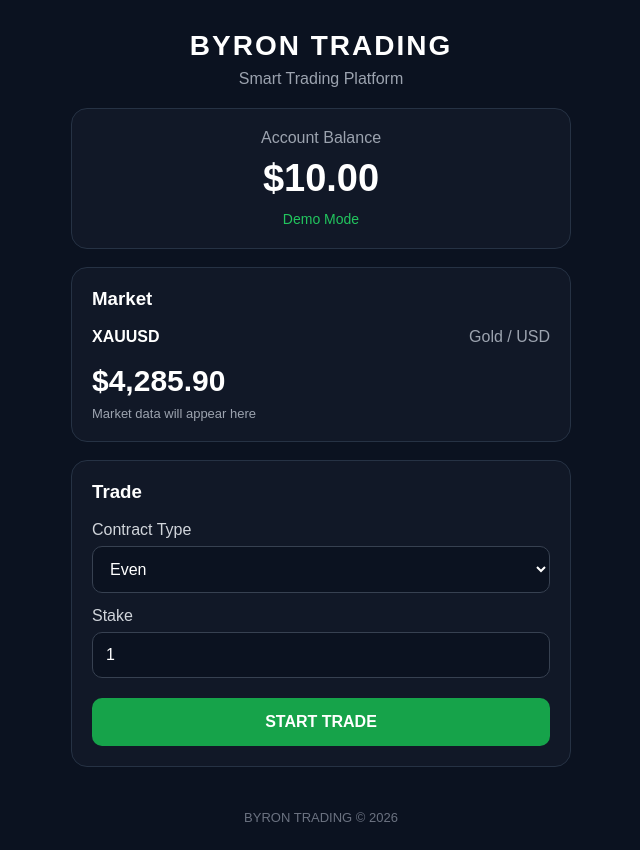
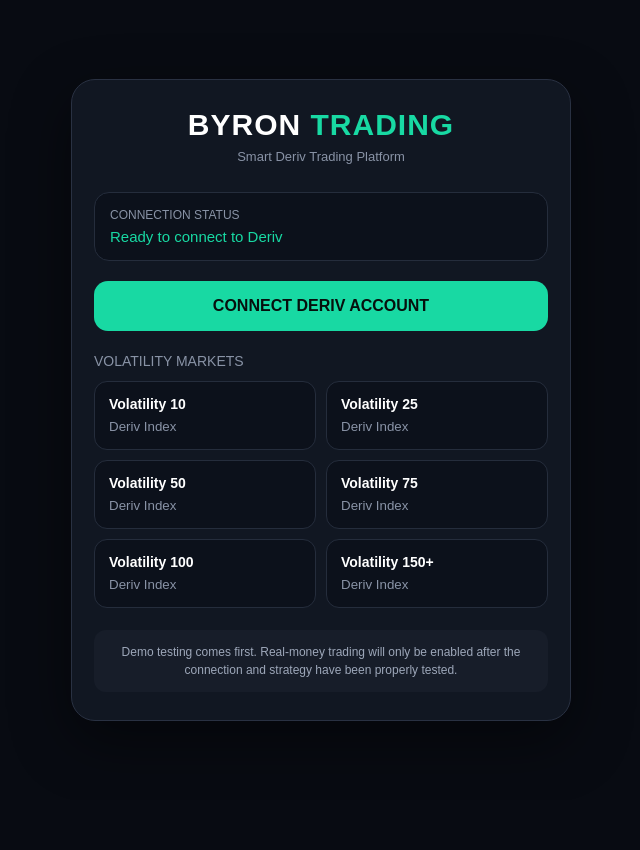
Before and after one commit to byron-trading/Byron-trading, a plain HTML site: page index.html in a window 1280 px wide. Shown: the whole page, without its empty margins (319-959 px from the left). After the commit the page ends 800 px from the top, so only its background shows below. Drawn offline with Linux system fonts and the light colour scheme.

Commit message:
Refactor index.html with styles and structure updates
Updated the title and added CSS styles for layout and design. Enhanced the structure of the HTML by modifying the header and footer sections, and added a connection status display.

```diff
--- a/index.html
+++ b/index.html
@@ -3,64 +3,291 @@
 <head>
   <meta charset="UTF-8">
   <meta name="viewport" content="width=device-width, initial-scale=1.0">
-  <title>BYRON TRADING</title>
-  <link rel="stylesheet" href="style.css">
+  <title>Byron Trading</title>
+
+  <style>
+    * {
+      box-sizing: border-box;
+      margin: 0;
+      padding: 0;
+      font-family: Arial, sans-serif;
+    }
+
+    body {
+      min-height: 100vh;
+      background: #080b12;
+      color: white;
+      display: flex;
+      justify-content: center;
+      align-items: center;
+      padding: 20px;
+    }
+
+    .app {
+      width: 100%;
+      max-width: 500px;
+      background: #111722;
+      border: 1px solid #293142;
+      border-radius: 24px;
+      padding: 28px 22px;
+      box-shadow: 0 20px 60px rgba(0,0,0,0.45);
+    }
+
+    .logo {
+      text-align: center;
+      margin-bottom: 28px;
+    }
+
+    .logo h1 {
+      font-size: 30px;
+      letter-spacing: 1px;
+    }
+
+    .logo span {
+      color: #18d9a3;
+    }
+
+    .logo p {
+      color: #8993a6;
+      margin-top: 7px;
+      font-size: 13px;
+    }
+
+    .status {
+      background: #0c111b;
+      border: 1px solid #252d3c;
+      border-radius: 15px;
+      padding: 15px;
+      margin-bottom: 20px;
+    }
+
+    .status-title {
+      color: #8993a6;
+      font-size: 12px;
+      margin-bottom: 6px;
+    }
+
+    #status {
+      font-size: 15px;
+      color: #18d9a3;
+    }
+
+    .login-btn {
+      width: 100%;
+      border: none;
+      border-radius: 14px;
+      padding: 16px;
+      background: #18d9a3;
+      color: #06100d;
+      font-size: 16px;
+      font-weight: bold;
+      cursor: pointer;
+      margin-bottom: 22px;
+    }
+
+    .login-btn:active {
+      transform: scale(0.98);
+    }
+
+    .section-title {
+      font-size: 14px;
+      color: #8993a6;
+      margin-bottom: 12px;
+    }
+
+    .markets {
+      display: grid;
+      grid-template-columns: 1fr 1fr;
+      gap: 10px;
+    }
+
+    .market {
+      background: #0c111b;
+      border: 1px solid #252d3c;
+      border-radius: 13px;
+      padding: 14px;
+    }
+
+    .market strong {
+      display: block;
+      font-size: 14px;
+      margin-bottom: 5px;
+    }
+
+    .market small {
+      color: #8993a6;
+    }
+
+    .notice {
+      margin-top: 22px;
+      padding: 13px;
+      border-radius: 12px;
+      background: #171d29;
+      color: #9da7b9;
+      font-size: 12px;
+      line-height: 1.5;
+      text-align: center;
+    }
+  </style>
 </head>
 
 <body>
 
-  <header>
-    <h1>BYRON TRADING</h1>
-    <p>Smart Trading Platform</p>
-  </header>
+  <div class="app">
 
-  <main>
+    <div class="logo">
+      <h1>BYRON <span>TRADING</span></h1>
+      <p>Smart Deriv Trading Platform</p>
+    </div>
 
-    <section class="balance-card">
-      <p>Account Balance</p>
-      <h2>$10.00</h2>
-      <span>Demo Mode</span>
-    </section>
+    <div class="status">
+      <div class="status-title">CONNECTION STATUS</div>
+      <div id="status">Ready to connect to Deriv</div>
+    </div>
 
-    <section class="market-card">
-      <h3>Market</h3>
+    <button class="login-btn" onclick="connectDeriv()">
+      CONNECT DERIV ACCOUNT
+    </button>
 
-      <div class="market-row">
-        <strong>XAUUSD</strong>
-        <span>Gold / USD</span>
+    <div class="section-title">
+      VOLATILITY MARKETS
+    </div>
+
+    <div class="markets">
+      <div class="market">
+        <strong>Volatility 10</strong>
+        <small>Deriv Index</small>
       </div>
 
-      <div class="price">
-        $4,285.90
+      <div class="market">
+        <strong>Volatility 25</strong>
+        <small>Deriv Index</small>
       </div>
 
-      <p class="status">Market data will appear here</p>
-    </section>
+      <div class="market">
+        <strong>Volatility 50</strong>
+        <small>Deriv Index</small>
+      </div>
 
-    <section class="trade-card">
-      <h3>Trade</h3>
+      <div class="market">
+        <strong>Volatility 75</strong>
+        <small>Deriv Index</small>
+      </div>
 
-      <label>Contract Type</label>
+      <div class="market">
+        <strong>Volatility 100</strong>
+        <small>Deriv Index</small>
+      </div>
 
-      <select>
-        <option>Even</option>
-        <option>Odd</option>
-        <option>Over</option>
-        <option>Under</option>
-      </select>
+      <div class="market">
+        <strong>Volatility 150+</strong>
+        <small>Deriv Index</small>
+      </div>
+    </div>
 
-      <label>Stake</label>
+    <div class="notice">
+      Demo testing comes first. Real-money trading will only be enabled
+      after the connection and strategy have been properly tested.
+    </div>
 
-      <input type="number" value="1" min="0.35">
+  </div>
 
-      <button class="trade-button">START TRADE</button>
-    </section>
+  <script>
+    const CLIENT_ID = "34BLat5V5g06QgWRSY4wC";
+    const REDIRECT_URI = "https://byron-trading.vercel.app/";
 
-  </main>
+    function randomString(length = 64) {
+      const chars =
+        "ABCDEFGHIJKLMNOPQRSTUVWXYZabcdefghijklmnopqrstuvwxyz0123456789-._~";
 
-  <footer>
-    <p>BYRON TRADING © 2026</p>
-  </footer>
+      const values = new Uint8Array(length);
+      crypto.getRandomValues(values);
+
+      return Array.from(values)
+        .map(v => chars[v % chars.length])
+        .join("");
+    }
+
+    async function createCodeChallenge(verifier) {
+      const data = new TextEncoder().encode(verifier);
+
+      const hash = await crypto.subtle.digest("SHA-256", data);
+
+      return btoa(String.fromCharCode(...new Uint8Array(hash)))
+        .replace(/\+/g, "-")
+        .replace(/\//g, "_")
+        .replace(/=+$/, "");
+    }
+
+    async function connectDeriv() {
+      try {
+        document.getElementById("status").textContent =
+          "Preparing secure Deriv connection...";
+
+        const codeVerifier = randomString(64);
+        const state = randomString(32);
+
+        const codeChallenge =
+          await createCodeChallenge(codeVerifier);
+
+        sessionStorage.setItem(
+          "pkce_code_verifier",
+          codeVerifier
+        );
+
+        sessionStorage.setItem(
+          "oauth_state",
+          state
+        );
+
+        const authUrl =
+          new URL("https://auth.deriv.com/oauth2/auth");
+
+        authUrl.searchParams.set(
+          "response_type",
+          "code"
+        );
+
+        authUrl.searchParams.set(
+          "client_id",
+          CLIENT_ID
+        );
+
+        authUrl.searchParams.set(
+          "redirect_uri",
+          REDIRECT_URI
+        );
+
+        authUrl.searchParams.set(
+          "scope",
+          "trade"
+        );
+
+        authUrl.searchParams.set(
+          "state",
+          state
+        );
+
+        authUrl.searchParams.set(
+          "code_challenge",
+          codeChallenge
+        );
+
+        authUrl.searchParams.set(
+          "code_challenge_method",
+          "S256"
+        );
+
+        window.location.href = authUrl.toString();
+
+      } catch (error) {
+        console.error(error);
+
+        document.getElementById("status").textContent =
+          "Connection setup failed.";
+      }
+    }
+  </script>
 
 </body>
 </html>
```
